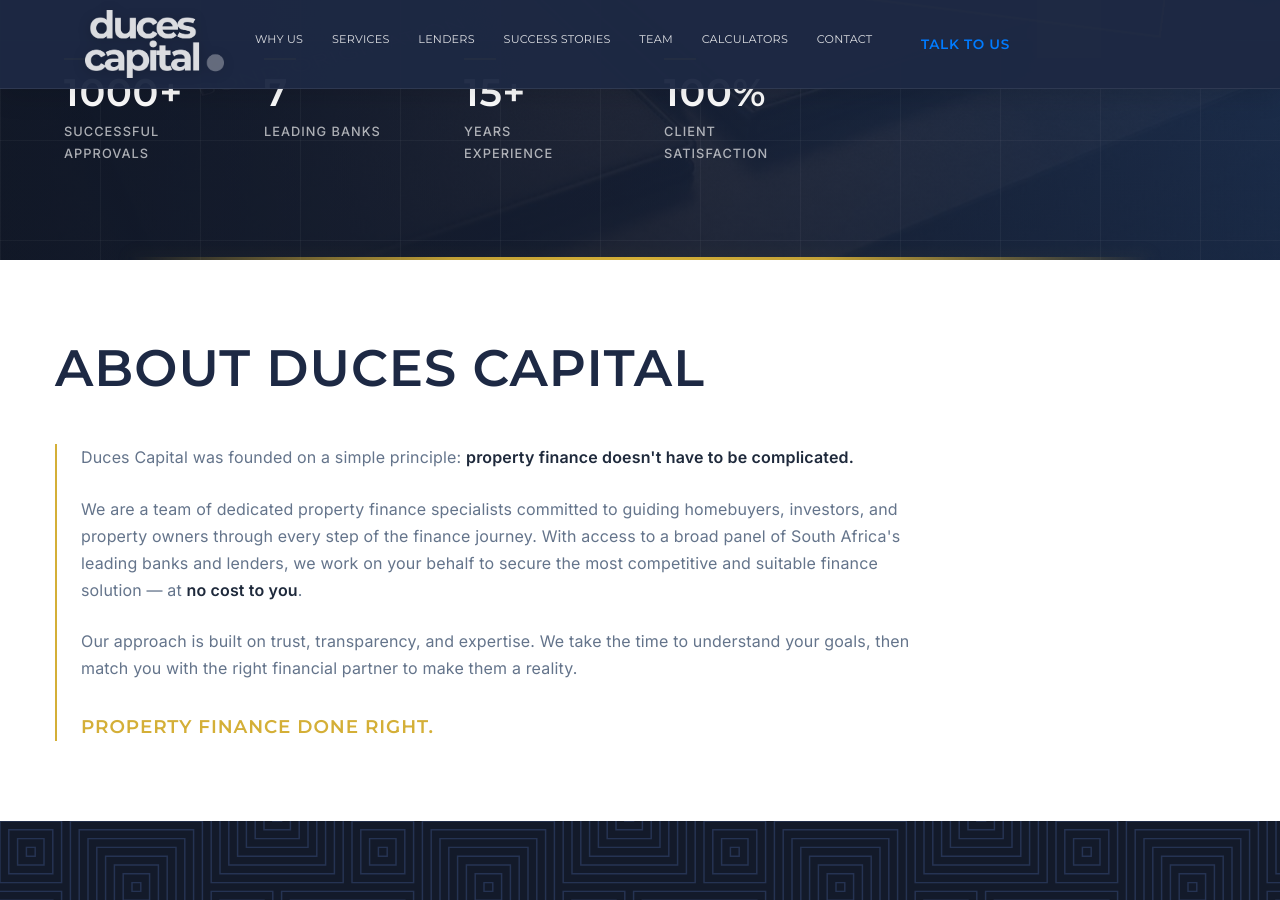
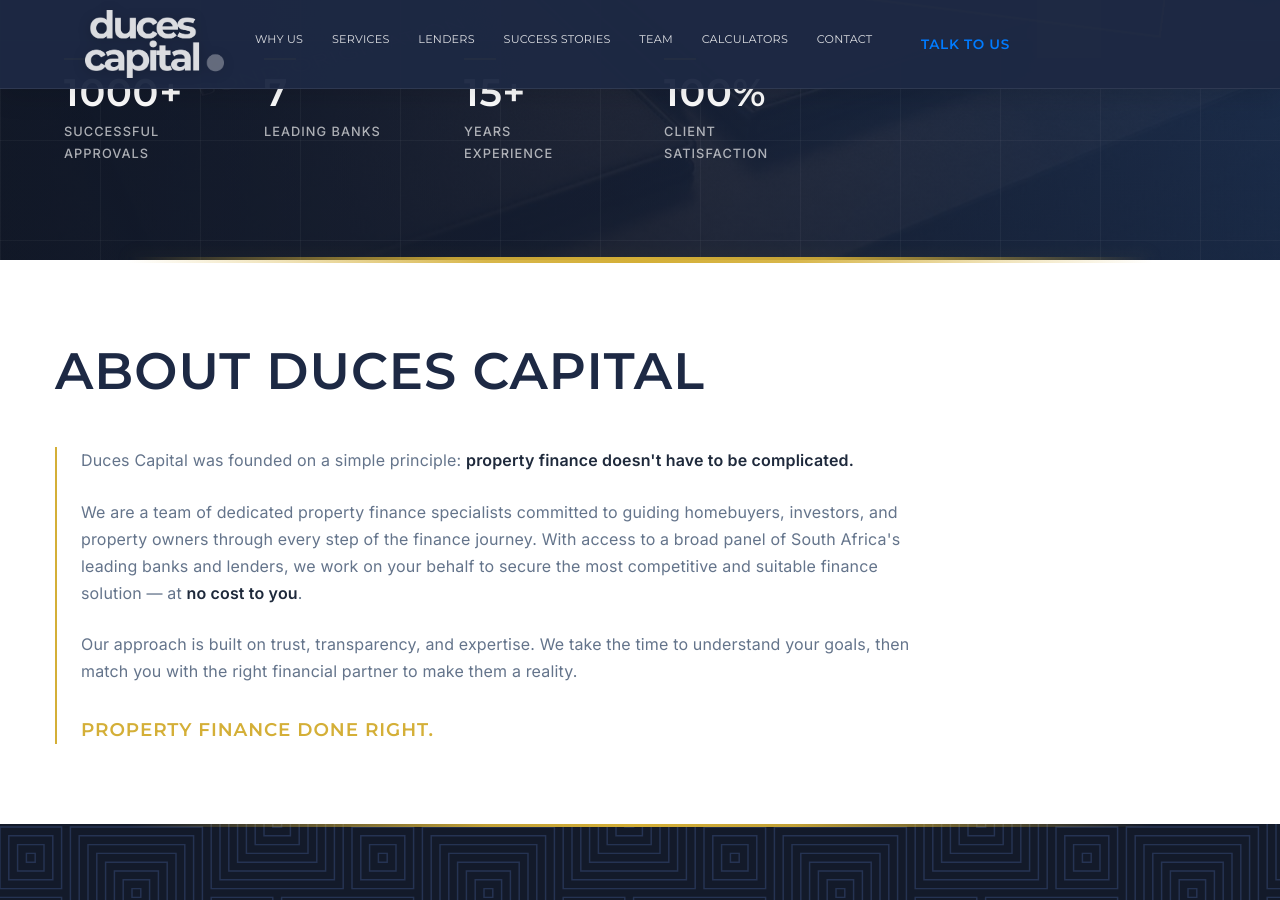
Before and after one commit to Intellify-Cloud/ev-ducscap, a Jekyll site: the page built from index.md, in a window 1280 px wide and 900 px high, scrolled down 460 px. Built offline with Jekyll 4.4.1, drawn with Linux system fonts in a browser that asks for light colours.

Commit message:
fix: remove duplicate sections and add section gradient border
Remove the duplicate `take-the-nextstep` include and the `lets-make-it-happen` include from the home layout. Add a gradient border-top between consecutive sections in the page styles. Update `.gitignore` to no longer ignore `Gemfile.lock` and fix missing newline in `bootstrap-reference.html`. Update favicon.

```diff
--- a/_assets/base/_page.scss
+++ b/_assets/base/_page.scss
@@ -133,6 +133,23 @@ h6 {
   }
 }
 
+body > section + section {
+  border-top: 3px solid transparent;
+  border-image-source: linear-gradient(
+    90deg,
+    transparent 0%,
+    transparent 10%,
+    rgba($gold, 0.35) 22%,
+    rgba($gold, 0.9) 38%,
+    $gold 50%,
+    rgba($gold, 0.9) 62%,
+    rgba($gold, 0.35) 78%,
+    transparent 90%,
+    transparent 100%
+  );
+  border-image-slice: 1;
+}
+
 @media(min-width:768px) {
   section {
     padding: $section-padding-y-desktop 0;
--- a/_layouts/home.html
+++ b/_layouts/home.html
@@ -13,12 +13,6 @@ layout: default
 
 {% include clients.html %}
 
-{% include take-the-nextstep.html %}
-
-{% include lets-make-it-happen.html %}
-
-{% include take-the-nextstep.html %}
-
 {% include testimonials.html %}
 
 {% include team.html %}
```
Also changed, not shown: Gemfile.lock (added), assets/bundle.css, favicon.png, 1 other file.
